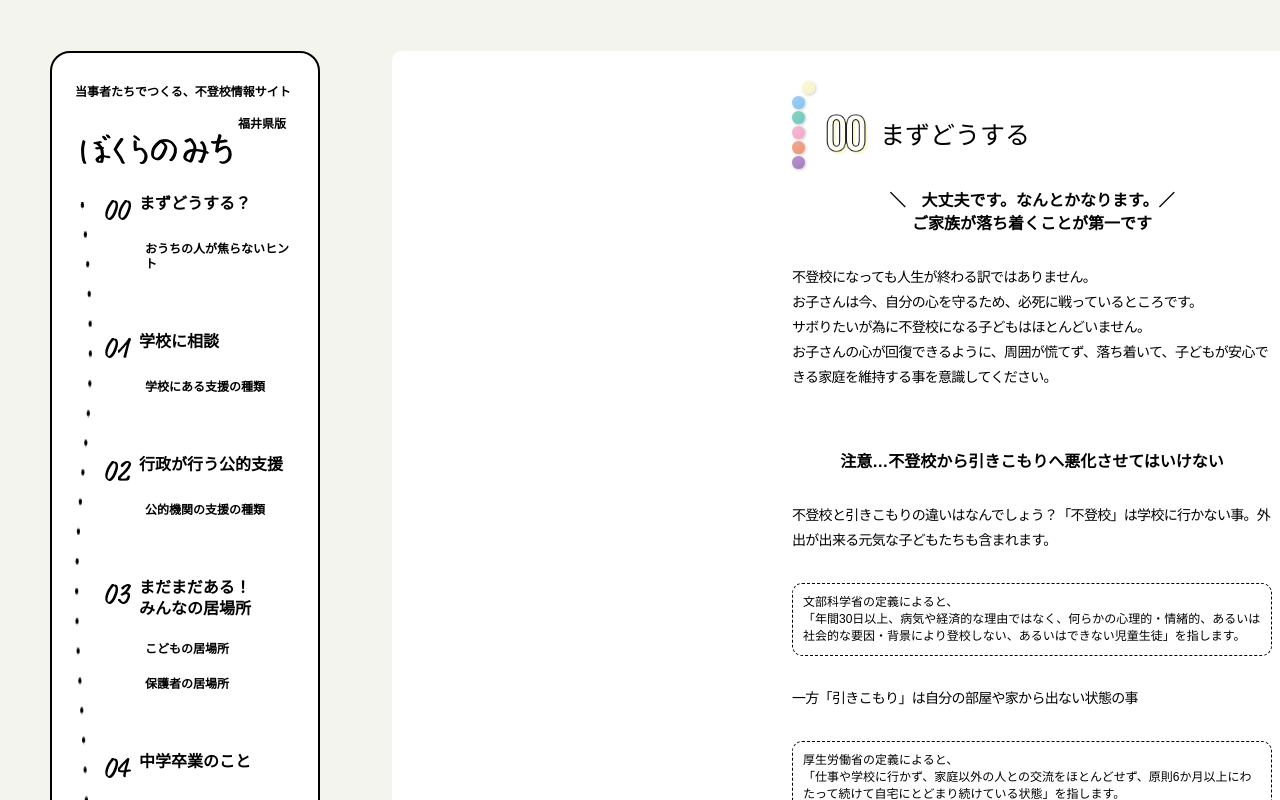
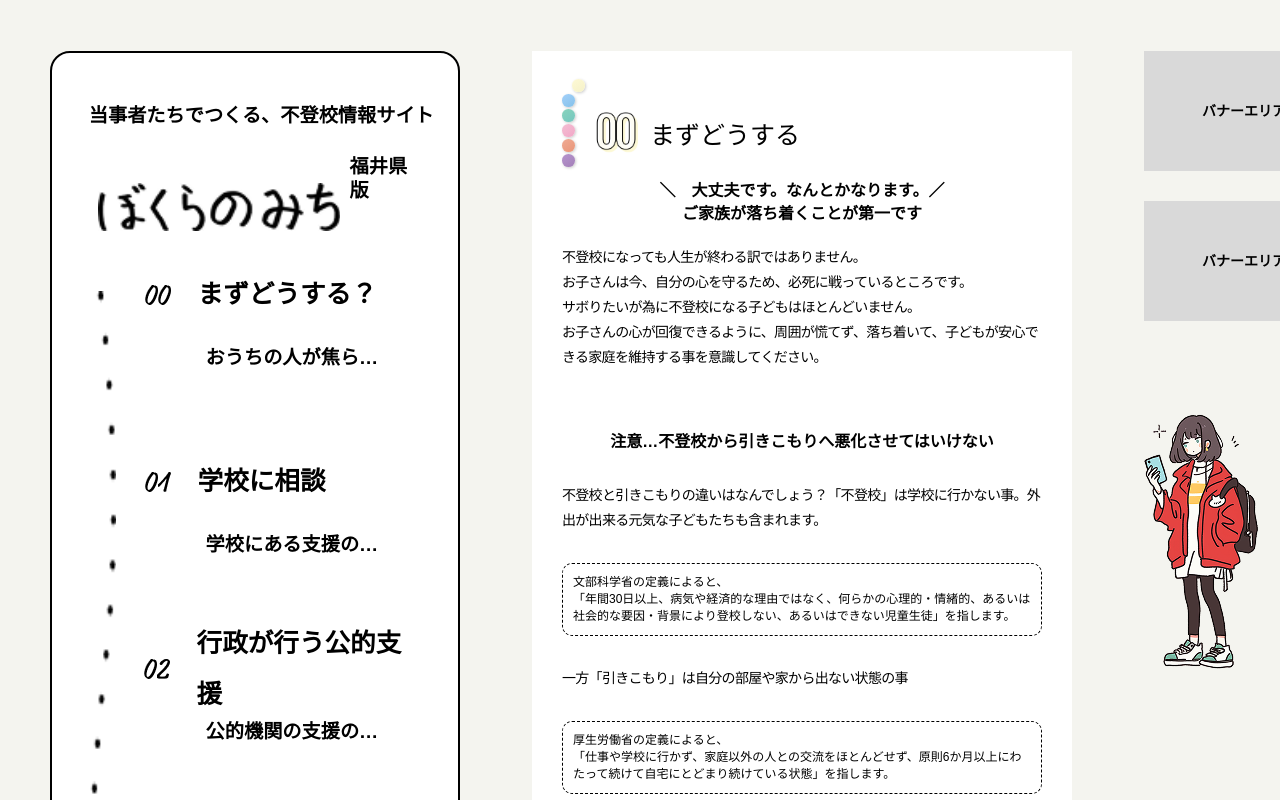
Before and after one commit to yr04491/web_Fukui, a React (Create React App) app: page /web_Fukui/section00 in a window 1280 px wide. Shown: the top 800 px of the page. Built offline with nearby package versions, Linux system fonts and the light colour scheme.

Commit message:
よくわからん

```diff
--- a/src/components/MainContent/00/Section00Content.module.css
+++ b/src/components/MainContent/00/Section00Content.module.css
@@ -1,11 +1,7 @@
 /* Section00Content専用スタイル */
 .section00Content {
-  width: var(--content-width);
-  min-width: 390px;
-  max-width: var(--content-width);
-  height: auto;
-  background: var(--color-white);
-  border-radius: var(--radius-m);
+  width: 540px;
+  background: #FFFFFF;
   flex: none;
   order: 1;
   flex-grow: 0;
@@ -23,12 +19,11 @@
   flex-direction: column;
   align-items: center;
   padding: 60px 30px 0px;
-  gap: 30px;
+  gap: 20px;
   width: 100%;
   max-width: 540px;
   position: relative;
   isolation: isolate;
-  min-height: 150px; /* 「00」が大きくなった分、最小高さを調整 */
 }
 
 .titleContainer {
@@ -38,8 +33,8 @@
   align-items: center;
   padding: 0px 0px 0px 20px;
   width: 100%;
-  max-width: 490px; /* 「00」が大きくなった分、幅を調整 */
-  height: 48px; /* 「00」の高さに合わせて調整 */
+  max-width: 490px;
+  height: 48px;
   position: relative;
   isolation: isolate;
 }
@@ -58,8 +53,8 @@
   position: absolute;
   width: 22.71px;
   height: 92.11px;
-  left: -20px; /* padding分を調整 */
-  top: -32px; /* 位置調整 */
+  left: -20px;
+  top: -32px;
   flex: none;
   order: 1;
   flex-grow: 0;
@@ -70,10 +65,11 @@
 
 .colorBar {
   position: absolute;
-  width: 55.96%; /* 22.71px の約56% */
-  height: 13.78%; /* 各バーの高さ */
-  border-radius: 50%; /* 円形にする */
+  width: 55.96%;
+  height: 13.78%;
+  border-radius: 50%;
   box-shadow: 1px 1px 3px rgba(0,0,0,0.2);
+  background: #FDF9D5; /* Section00のテーマカラー */
 }
 
 .colorBar:nth-child(1) {
@@ -118,34 +114,15 @@
   bottom: 2.62%;
 }
 
-.roadNumber {
-  display: flex;
-  flex-direction: row;
-  align-items: center;
-  justify-content: center;
-  gap: 3px;
-  flex: none;
-  order: 0;
-  flex-grow: 0;
-  margin: 0;
-  z-index: 0;
-  font-size: 0; /* テキストを非表示にして、疑似要素で0を作成 */
+.roadNumberImage {
   width: 68px;
-  height: 48px; /* より縦長に調整 */
-  position: relative;
-}
-
-.roadNumberImage {
-  width: 100%;
-  height: 100%;
+  height: 48px;
   object-fit: contain;
 }
 
-
-
 .mainTitle {
-  width: 400px; /* 「00」が大きくなった分、調整 */
-  height: 48px; /* 「00」の高さに合わせて調整 */
+  width: 400px;
+  height: 48px;
   font-family: 'Zen Kaku Gothic New', sans-serif;
   font-style: normal;
   font-weight: 500;
@@ -163,7 +140,7 @@
 .subtitle {
   width: 100%;
   max-width: 480px;
-  height: 46px;
+  height: auto;
   font-family: 'Zen Kaku Gothic New', sans-serif;
   font-style: normal;
   font-weight: 700;
@@ -180,7 +157,7 @@
 .description {
   width: 100%;
   max-width: 480px;
-  height: 125px;
+  height: auto;
   font-family: 'Zen Kaku Gothic New', sans-serif;
   font-style: normal;
   font-weight: 400;
@@ -292,7 +269,7 @@
   width: 280px;
   max-width: 280px;
   height: 50px;
-  background: #FDF9D5;
+  background: #FDF9D5; /* Section00のテーマカラー */
   border-radius: 5px;
   border: none;
   cursor: pointer;
@@ -302,7 +279,7 @@
 }
 
 .projectButton:hover {
-  background: #F5F1C8;
+  background: #F5F1C8; /* Section00のテーマカラー（ホバー時） */
 }
 
 .buttonIcon {
@@ -337,5 +314,3 @@
   width: 100%;
   max-width: 540px;
 }
-
-/* レスポンシブ対応 */
--- a/src/styles/Main.module.css
+++ b/src/styles/Main.module.css
@@ -3,12 +3,12 @@
   display: flex;
   flex-direction: row;
   align-items: flex-start;
-  padding: 51px var(--space-xxl);
-  gap: 72px;
+  padding: 5rem var(--space-xxl);
+  gap: 2rem;
   isolation: isolate;
   position: relative;
   width: 100%;
-  max-width: 1304px;
+  max-width: 100%;
   margin: 0 auto;
   background: var(--color-background);
 }
@@ -17,8 +17,8 @@
 @media (max-width: 768px) {
   .container {
     flex-direction: column;
-    padding: 20px;
-    gap: 20px;
+    padding: 2rem;
+    gap: 2rem;
   }
 }
 
@@ -28,12 +28,12 @@
   display: flex;
   flex-direction: column;
   align-items: flex-start;
-  padding: 32px 23px; /* Figmaの値を反映 */
-  gap: 30px; /* Figmaの値を反映 */
+  padding: 3.2rem 2.3rem; /* Figmaの値を反映 */
+  gap: 3rem; /* Figmaの値を反映 */
   isolation: isolate;
   width: var(--nav-width);
   height: auto;
-  min-height: 670px;
+  min-height: 67rem;
   background: var(--color-white);
   border: 2px solid var(--color-black);
   border-radius: var(--radius-l);
@@ -49,12 +49,12 @@
 .navigation::before {
   content: '';
   position: absolute;
-  width: 17px;
-  height: calc(100% - 249px); /* 「みんなで知恵を出し合おう」までの高さに調整 */
-  left: 23px;
-  top: 149px; /* 99pxから50px下に移動 */
+  width: 1.7rem;
+  height: calc(100% - 24.9rem); /* 「みんなで知恵を出し合おう」までの高さに調整 */
+  left: 2.3rem;
+  top: 14.9rem; /* 9.9remから5rem下に移動 */
   background-image: url('../assets/images/vector.png');
-  background-size: 17px 100%; /* 幅を固定し、高さを100%に拡張 */
+  background-size: 1.7rem 100%; /* 幅を固定し、高さを100%に拡張 */
   background-repeat: repeat-y; /* 縦方向に繰り返し */
   background-position: top;
   z-index: 8;
@@ -63,7 +63,7 @@
 /* ナビヘッダー */
 .navHeader {
   width: 100%;
-  height: 79px; /* Figmaのレイアウトに合わせ、タイトルとロゴが収まる高さを確保 */
+  height: 7.9rem; /* Figmaのレイアウトに合わせ、タイトルとロゴが収まる高さを確保 */
   position: relative;
   margin-bottom: 0; /* gapで管理するためリセット */
   padding-bottom: 0; /* 不要なため削除 */
@@ -72,10 +72,10 @@
 /* ロゴ画像のためのスタイル */
 .navLogo {
   position: absolute;
-  width: 151px;
-  height: 30px;
-  left: 6px; /* Figma: 29px - padding-left: 23px = 6px */
-  top: 49px; /* Figmaの値を反映 */
+  width: 15.1rem;
+  height: 3rem;
+  left: 0.6rem; /* Figma: 29px - padding-left: 23px = 6px */
+  top: 4.9rem; /* Figmaの値を反映 */
   background-image: url('../assets/images/logo.png');
   background-size: contain;
   background-repeat: no-repeat;
@@ -90,14 +90,14 @@
   font-family: var(--font-primary);
   font-style: normal;
   font-weight: 600;
-  font-size: var(--font-xs);
-  line-height: var(--line-height-s);
+  font-size: 1.2rem;
+  line-height: 1.5rem;
   color: var(--color-black);
   position: absolute; /* 絶対配置に変更 */
   left: 0; /* paddingで管理されているため0 */
   top: 0; /* Figma: 32px - padding-top: 32px = 0 */
-  width: 216px;
-  height: 9px;
+  width: 21.6rem;
+  height: 0.9rem;
   margin: 0;
   transition: color 0.2s;
 }
@@ -110,12 +110,12 @@
   font-family: var(--font-primary);
   font-style: normal;
   font-weight: 600;
-  font-size: var(--font-xs);
-  line-height: var(--line-height-s);
+  font-size: 1.2rem;
+  line-height: 1.5rem;
   color: var(--color-black);
   position: absolute; /* 絶対配置に変更 */
-  left: 163px; /* Figma: 186px - padding-left: 23px = 163px */
-  top: 32px;  /* Figma: 64px - padding-top: 32px = 32px */
+  left: 16.3rem; /* Figma: 186px - padding-left: 23px = 163px */
+  top: 3.2rem;  /* Figma: 64px - padding-top: 32px = 32px */
   margin-left: 0;
   transition: color 0.2s;
 }
@@ -127,14 +127,14 @@
 /* ナビアイテム */
 .navItem {
   width: 100%;
-  margin-bottom: 15px;
+  margin-bottom: 1.5rem;
   display: flex;
   flex-direction: column;
   align-items: flex-start;
-  padding: 0px 0px 0px 30px;
-  gap: 10px;
+  padding: 0px 0px 0px 3rem;
+  gap: 1rem;
   transition: background-color 0.2s;
-  border-radius: 5px;
+  border-radius: 0.5rem;
 }
 
 .navItem:hover {
@@ -143,43 +143,35 @@
 
 .navItemHeader {
   display: flex;
-  align-items: flex-start; /* 上揃えに変更（アイコンとテキストの位置合わせ） */
-  gap: 8px;
-  margin-bottom: 10px;
+  align-items: center;
+  gap: 1.2rem; /* アイコンとタイトルの間隔を広げる */
+  margin-bottom: 1rem;
   width: 100%;
-  min-height: 20px; /* 固定高さではなく最小高さに変更 */
+  height: 2rem;
+  flex-wrap: nowrap; /* アイテムを折り返さない */
 }
 
 .navIcon {
-  width: 26px;
-  height: 20px;
+  width: 2.6rem;
+  height: 2rem;
   display: flex;
-  align-items: flex-start; /* 上揃えに変更（改行があっても上部に固定） */
+  align-items: center;
   justify-content: center;
   position: relative;
-  /* Figmaでは背景として画像が設定されていますが、
-     ここではシンプルに背景色を使用します */
   background-color: transparent;
-  color: var(--color-black);
-  font-size: var(--font-xs);
-  margin-top: 6px; /* テキストの行高に合わせて微調整 */
 }
 
 .navTitle {
   font-family: var(--font-primary);
   font-style: normal;
   font-weight: 600;
-  font-size: var(--font-m);
-  line-height: 1.3; /* 行間をより狭くして改行時に自然に見えるよう調整 */
+  font-size: 1.6rem; /* 16px */
+  line-height: 3.2rem; /* 32px */
   color: var(--color-black);
-  /* leading-trim: both; */
-  /* text-edge: cap; */
-  white-space: pre-wrap; /* 改行を許可し、長い文字列は自動で折り返す */
-  word-break: keep-all; /* 単語の途中での改行を防止 */
-  display: flex;
-  flex-direction: column; /* 改行要素を縦に並べる */
+  white-space: pre-wrap; /* PCでは改行を許可 */
   transition: color 0.2s;
 }
+
 
 .navItem:hover .navTitle {
   color: #555; /* ホバー時の色を少し暗く */
@@ -189,24 +181,27 @@
   display: flex;
   flex-direction: column;
   align-items: flex-start;
-  padding: 0px 0px 0px 35px;
-  gap: 8px;
+  padding: 0px 1.5rem 0px 3.8rem; /* 左右のパディングを調整して表示領域を確保 */
+  gap: 0.8rem;
   width: 100%;
+  box-sizing: border-box; /* パディングを含めたボックスモデルにする */
 }
 
 .navSubItem {
   font-family: var(--font-primary);
   font-style: normal;
   font-weight: 600;
-  font-size: var(--font-xs);
-  line-height: var(--line-height-s);
+  font-size: 1.2rem; /* 12px */
+  line-height: 1.5rem; /* 15px */
   color: var(--color-black);
-  margin-bottom: 8px;
-  /* leading-trim: both; */
-  /* text-edge: cap; */
-  padding: 2px 5px;
-  border-radius: 3px;
-  transition: background-color 0.2s;
+  margin-bottom: 0.8rem;
+  white-space: nowrap; /* サブアイテムも改行しないようにする */
+  overflow: hidden;
+  text-overflow: ellipsis; /* 必要に応じて省略記号で表示 */
+  max-width: 100%; /* 親要素の幅を超えないようにする */
+  padding: 0.2rem 0.5rem;
+  border-radius: 0.3rem;
+  transition: background-color 0.2s, color 0.2s;
 }
 
 .navSubItem:hover {
@@ -214,22 +209,17 @@
 }
 
 .navFooter {
+  width: 100%;
+  padding: 0.5rem 0.8rem;
   font-family: var(--font-secondary);
   font-style: normal;
   font-weight: 500;
-  font-size: var(--font-m);
-  line-height: var(--line-height-l);
+  font-size: 1.6rem;
+  line-height: 2.3rem;
   color: var(--color-black);
   margin-top: auto;
-  width: 100%;
-  display: flex;
-  flex-direction: row;
-  align-items: flex-start;
-  padding: 5px 0;
-  gap: 8px;
-  height: 23px;
   transition: color 0.2s, background-color 0.2s;
-  border-radius: 5px;
+  border-radius: 0.5rem;
 }
 
 .navFooter:hover {
@@ -244,17 +234,17 @@
 }
 
 .menuIcon {
-  width: 30px;
-  height: 3px;
+  width: 3rem;
+  height: 0.3rem;
   background-color: #000;
-  margin: 6px 0;
-  border-radius: 2px;
+  margin: 0.6rem 0;
+  border-radius: 0.2rem;
 }
 
 /* メインコンテンツ */
 .mainContent {
   width: var(--content-width);
-  min-width: 390px;
+  min-width: 39rem;
   max-width: var(--content-width);
   height: auto;
   background: var(--color-white);
@@ -274,7 +264,7 @@
   padding: 0px;
   gap: var(--space-xl);
   width: var(--banner-width); /* CSS変数を使用（200px） */
-  height: 270px;
+  height: 27rem;
   flex: none;
   order: 2;
   flex-grow: 0;
@@ -285,7 +275,7 @@
 /* バナー */
 .banner {
   width: var(--banner-width); /* CSS変数を使用（200px） */
-  height: 120px;
+  height: 12rem;
   background: var(--color-banner-bg);
   display: flex;
   justify-content: center;
@@ -302,11 +292,11 @@
 /* ガール画像 - Figmaでは右下に配置されています */
 .girlImage {
   position: absolute;
-  width: 136px;
-  height: 268px;
+  width: 13.6rem;
+  height: 26.8rem;
   /* 指定された位置に配置 - 100px右に移動、100px上に移動 */
-  right: 77px;
-  top: 353px;
+  right: 7.7rem;
+  top: 35.3rem;
   background-image: url('../assets/images/girl1.png');
   background-size: contain;
   background-repeat: no-repeat;
@@ -318,7 +308,7 @@
   display: flex;
   flex-direction: column;
   align-items: center;
-  padding: 40px 30px;
+  padding: 4rem 3rem;
   gap: var(--space-xl);
   position: relative;
   width: 100%;
@@ -328,7 +318,7 @@
 
 .openingText {
   width: 100%;
-  max-width: 480px;
+  max-width: 48rem;
   font-family: var(--font-primary);
   font-style: normal;
   font-weight: 500;
@@ -346,10 +336,10 @@
   flex-direction: row;
   justify-content: center;
   align-items: center;
-  padding: 8px var(--space-m);
-  gap: 10px;
-  width: 180px;
-  height: 40px;
+  padding: 0.8rem var(--space-m);
+  gap: 1rem;
+  width: 18rem;
+  height: 4rem;
   background: var(--color-button-bg);
   border: 1px solid var(--color-black);
   border-radius: var(--radius-s);
@@ -370,11 +360,11 @@
   flex-direction: column;
   align-items: center;
   padding: 0px;
-  gap: 33px;
+  gap: 3.3rem;
   position: relative;
   width: 100%;
   max-width: var(--content-width);
-  height: 350px;
+  height: 35rem;
   border-radius: var(--radius-m) var(--radius-m) 0px 0px;
   background-image: url('../assets/images/AdobeStock.png');
   /* background-color: red; 確認用に追加 */
@@ -386,25 +376,25 @@
 /* メインタイトルとロゴのスタイル */
 .mainTitle {
   position: absolute;
-  width: 270px;
-  height: 19.88px;
-  left: 135px;
-  top: 73px;
+  width: 27rem;
+  height: 1.988rem;
+  left: 13.5rem;
+  top: 7.3rem;
   font-family: 'Inter', sans-serif;
   font-style: normal;
   font-weight: 400;
-  font-size: 14px;
-  line-height: 17px;
+  font-size: 1.4rem;
+  line-height: 1.7rem;
   text-align: center;
   color: #FFFFFF;
 }
 
 .mainLogo {
   position: absolute;
-  width: 283.5px;
-  height: 42px;
-  left: 142px;
-  top: 122px;
+  width: 28.35rem;
+  height: 4.2rem;
+  left: 14.2rem;
+  top: 12.2rem;
   background-image: url('../assets/images/logo1.png');
   background-size: contain;
   background-repeat: no-repeat;
@@ -416,38 +406,38 @@
   .navigation {
     position: fixed;
     top: 0;
-    left: -320px; /* 初期状態では画面外に（幅を広げたため調整） */
+    left: -32rem; /* 初期状態では画面外に（幅を広げたため調整） */
     height: 100vh;
     transition: left 0.3s ease;
     z-index: 100;
-    width: 310px; /* 幅を40px広げて文字の重なりと改行を防止 */
+    width: 31rem; /* 幅を40px広げて文字の重なりと改行を防止 */
     overflow-y: auto;
-    padding-top: 120px; /* 80pxから110pxに変更（30px下げる） */
+    padding-top: 12rem; /* 8remから11remに変更（3rem下げる） */
     background-color: #FFFFFF;
   }
 
   .navigationActive {
     left: 0; /* メニューが開いたとき */
-    box-shadow: 2px 0 10px rgba(0, 0, 0, 0.2); /* 開いたときに影を追加してより目立たせる */
+    box-shadow: 0.2rem 0 1rem rgba(0, 0, 0, 0.2); /* 開いたときに影を追加してより目立たせる */
   }
 
   .hamburgerMenu {
     display: block;
     position: fixed;
-    top: 20px;
-    left: 20px;
+    top: 2rem;
+    left: 2rem;
     z-index: 101;
     background-color: rgba(255, 255, 255, 0.95);
-    padding: 10px;
-    border-radius: 5px;
-    box-shadow: 0 2px 5px rgba(0, 0, 0, 0.2);
+    padding: 1rem;
+    border-radius: 0.5rem;
+    box-shadow: 0 0.2rem 0.5rem rgba(0, 0, 0, 0.2);
   }
 
   .mainContent {
     width: 100%;
     min-width: unset;
     max-width: 100%;
-    margin-top: 60px; /* ハンバーガーメニューのスペース */
+    margin-top: 6rem; /* ハンバーガーメニューのスペース */
   }
 
   /* レスポンシブ対応：タイトルとロゴの位置調整 */
@@ -461,7 +451,7 @@
     left: 50%;
     transform: translateX(-50%);
     width: 80%;
-    max-width: 283.5px;
+    max-width: 28.35rem;
   }
 
   .bannerArea {
@@ -471,11 +461,11 @@
   /* モバイル表示時のナビゲーション項目の調整 */
   .navHeader, .navItem, .navFooter {
     width: 100%;
-    padding: 5px 0;
+    padding: 0.5rem 0;
   }
 
   .navHeader {
-    margin-top: -30px; /* ヘッダーは元の位置に戻す */
+    margin-top: -3rem; /* ヘッダーは元の位置に戻す */
   }
 
   .navHeaderTitle, .navHeaderSubtitle {
@@ -488,12 +478,12 @@
 
   /* ナビゲーションアイテム間のスペースを確保 */
   .navItem {
-    margin-bottom: 20px;
+    margin-bottom: 2rem;
   }
 
   /* モバイル表示時のvector.pngの位置調整 */
   .navigation::before {
-    top: 179px; /* 149px + 30px = 179px */
+    top: 17.9rem; /* 14.9rem + 3rem = 17.9rem */
   }
 }
 
@@ -503,5 +493,5 @@
 
   /* ナビゲーションアイテム間のスペースを確保 */
   .navItem {
-    margin-bottom: 20px;
+    margin-bottom: 2rem;
   }
--- a/src/styles/constants.css
+++ b/src/styles/constants.css
@@ -34,7 +34,7 @@
   --line-height-xxl: 32px;
 
   /* レイアウト */
-  --nav-width: 270px;
+  --nav-width: 410px; /* PC表示のナビゲーション幅を固定 */
   --content-width: 100vw; /* 画面幅いっぱいに設定 */
   --content-max-width: 540px; /* PCでの最大幅を指定 */
   --banner-width: 200px;
```
Also changed, not shown: src/components/MainContent/00/Section00Content.js (line endings or trailing spaces).
